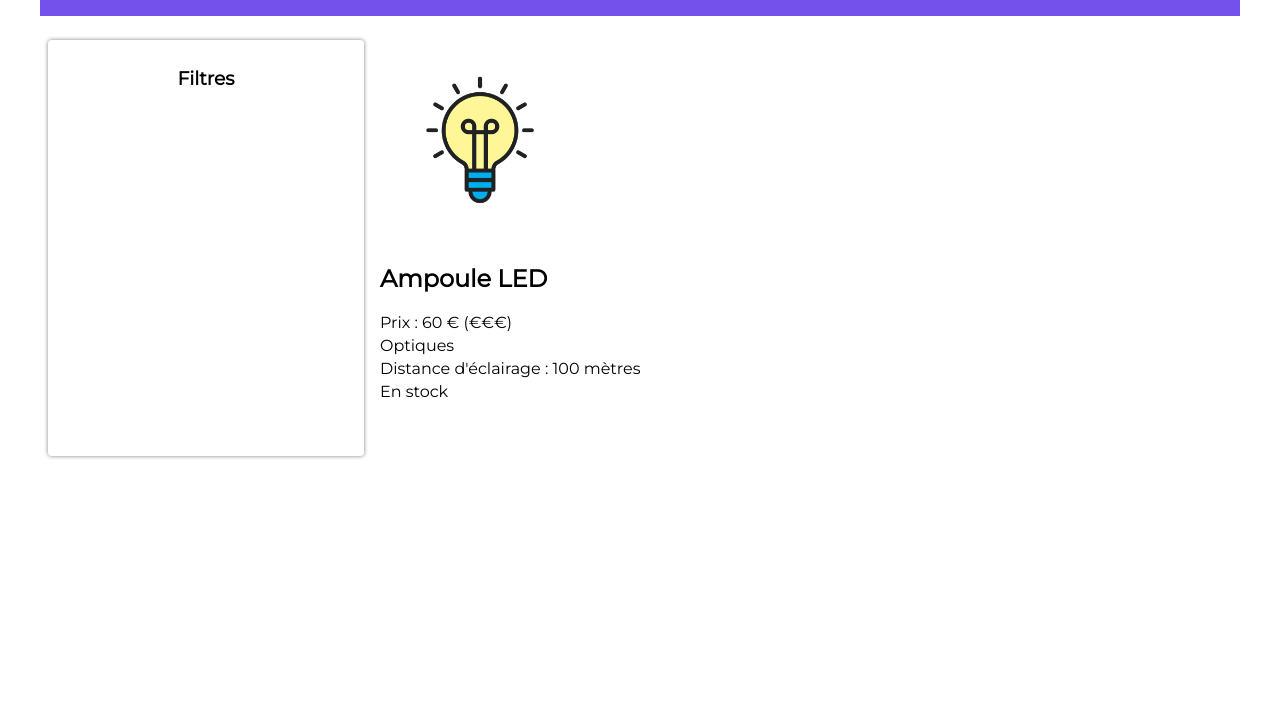
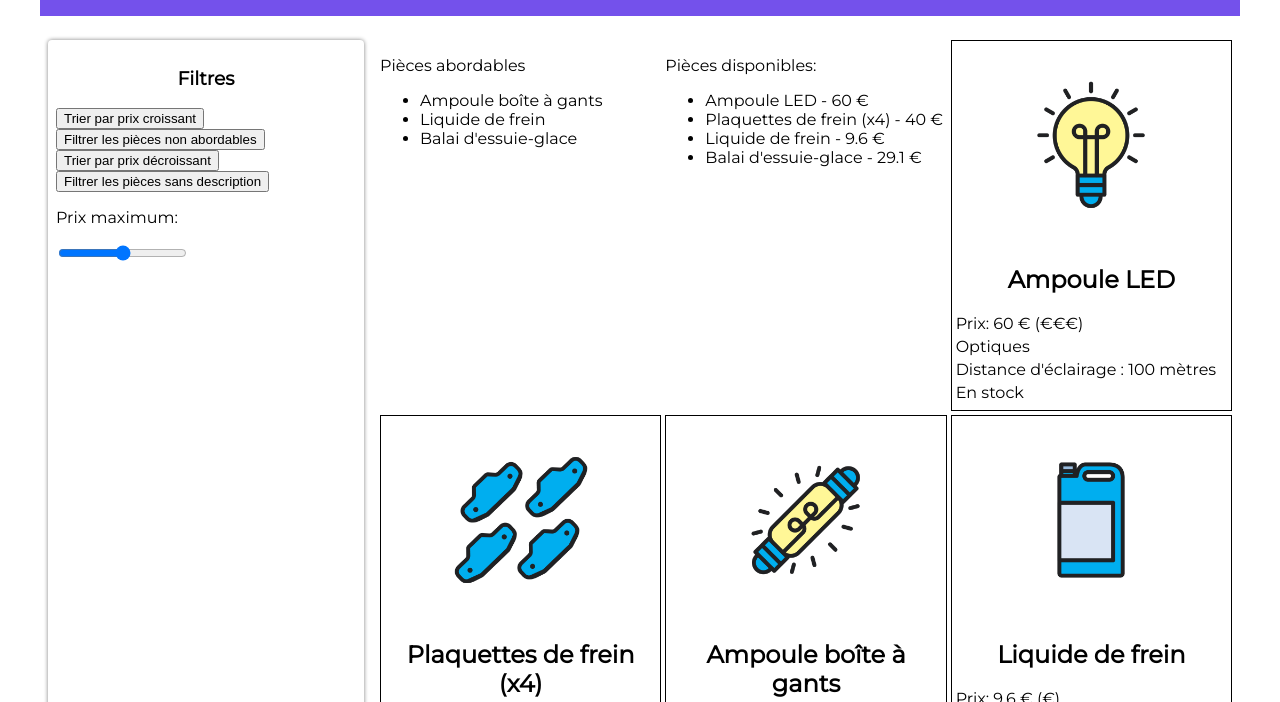
Before and after one commit to VenlaineBenjamin/les-bonne-pi-ce, a website: page index.html in a window 1280 px wide. Shown: the part 98-800 px from the top of the page. Drawn offline with Linux system fonts and the light colour scheme.

Commit message:
finish cours 2

```diff
--- a/index.html
+++ b/index.html
@@ -1,24 +1,50 @@
 <!DOCTYPE html>
 <html lang="fr">
     <head>
-		<meta charset="utf-8">
+        <meta charset="utf-8" />
         <title>Les Bonnes Pièces</title>
-		<link rel="stylesheet" href="styles.css">
+        <link rel="stylesheet" href="styles.css" />
         <script type="module" src="pieces.js"></script>
     </head>
     <body>
         <header>
-			<img src="images/logo-les-bonnes-pieces.png" alt="LOGO">
+            <img src="images/logo-les-bonnes-pieces.png" alt="LOGO" />
             <h1>Les Bonnes Pièces</h1>
         </header>
         <main>
             <!-- Menu de recherche -->
             <section class="filtres">
                 <h3>Filtres</h3>
+                <button class="btn-trier">Trier par prix croissant</button>
+                <br />
+                <button class="btn-filtrer">
+                    Filtrer les pièces non abordables
+                </button>
+                <br />
+                <button class="btn-decroissant">
+                    Trier par prix décroissant
+                </button>
+                <br />
+                <button class="btn-nodesc">
+                    Filtrer les pièces sans description
+                </button>
+                <br />
+                <p>Prix maximum:</p>
+                <input
+                    type="range"
+                    name="prix-max"
+                    id="prix-max"
+                    min="0"
+                    max="60"
+                    step="5"
+                />
             </section>
 
             <!-- Fiches produits -->
             <section class="fiches">
+                <!-- Code ajouté -->
+                <div class="abordables"></div>
+                <div class="disponibles"></div>
             </section>
         </main>
     </body>
--- a/pieces-autos.json
+++ b/pieces-autos.json
@@ -24,7 +24,7 @@
         "categorie": "Optiques",
         "description": "Pour y voir clair dans l’habitacle.",
         "disponibilite": false,
-        "image": "images/ampoule-gants.png"
+        "image": "images/ampoule-boite-a-gants.png"
     },
     {
         "id": 4,
--- a/pieces.js
+++ b/pieces.js
@@ -1,35 +1,148 @@
+// Récupération des pièces depuis le fichier JSON
 const reponse = await fetch("pieces-autos.json");
 const pieces = await reponse.json();
 
-const article = pieces[0];
-
+function genererPieces(pieces) {
+    for (let i = 0; i < pieces.length; i++) {
+        const article = pieces[i];
+        // Récupération de l'élément du DOM qui accueillera les fiches
+        const sectionFiches = document.querySelector(".fiches");
+        // Création d’une balise dédiée à une pièce automobile
+        const pieceElement = document.createElement("article");
+        // Création des balises
         const imageElement = document.createElement("img");
         imageElement.src = article.image;
-
         const nomElement = document.createElement("h2");
         nomElement.innerText = article.nom;
-
         const prixElement = document.createElement("p");
-prixElement.innerText = `Prix : ${article.prix} € (${
+        prixElement.innerText = `Prix: ${article.prix} € (${
             article.prix < 35 ? "€" : "€€€"
         })`;
-
         const categorieElement = document.createElement("p");
         categorieElement.innerText = article.categorie ?? "(aucune catégorie)";
-
         const descriptionElement = document.createElement("p");
-descriptionElement.innerText = article.description ?? "(aucune description)";
-
-const inStockElement = document.createElement("p");
-inStockElement.innerText = article.disponibilite
+        descriptionElement.innerText =
+            article.description ?? "Pas de description pour le moment.";
+        const stockElement = document.createElement("p");
+        stockElement.innerText = article.disponibilite
             ? "En stock"
             : "Rupture de stock";
 
-const sectionFiches = document.querySelector(".fiches");
+        // On rattache la balise article a la section Fiches
+        sectionFiches.appendChild(pieceElement);
+        // On rattache l’image à pieceElement (la balise article)
+        pieceElement.appendChild(imageElement);
+        pieceElement.appendChild(nomElement);
+        pieceElement.appendChild(prixElement);
+        pieceElement.appendChild(categorieElement);
+        //Ajout des éléments au DOM pour l'exercice
+        pieceElement.appendChild(descriptionElement);
+        pieceElement.appendChild(stockElement);
+    }
+}
 
-sectionFiches.appendChild(imageElement);
-sectionFiches.appendChild(nomElement);
-sectionFiches.appendChild(prixElement);
-sectionFiches.appendChild(categorieElement);
-sectionFiches.appendChild(descriptionElement);
-sectionFiches.appendChild(inStockElement);
+genererPieces(pieces);
+
+//gestion des bouttons
+const boutonTrier = document.querySelector(".btn-trier");
+
+boutonTrier.addEventListener("click", function () {
+    const piecesOrdonnees = Array.from(pieces);
+    piecesOrdonnees.sort(function (a, b) {
+        return a.prix - b.prix;
+    });
+    document.querySelector(".fiches").innerHTML = "";
+    genererPieces(piecesOrdonnees);
+});
+
+const boutonFiltrer = document.querySelector(".btn-filtrer");
+
+boutonFiltrer.addEventListener("click", function () {
+    const piecesFiltrees = pieces.filter(function (piece) {
+        return piece.prix <= 35;
+    });
+    document.querySelector(".fiches").innerHTML = "";
+    genererPieces(piecesFiltrees);
+});
+
+//Correction Exercice
+const boutonDecroissant = document.querySelector(".btn-decroissant");
+
+boutonDecroissant.addEventListener("click", function () {
+    const piecesOrdonnees = Array.from(pieces);
+    piecesOrdonnees.sort(function (a, b) {
+        return b.prix - a.prix;
+    });
+    document.querySelector(".fiches").innerHTML = "";
+    genererPieces(piecesOrdonnees);
+});
+
+const boutonNoDescription = document.querySelector(".btn-nodesc");
+
+boutonNoDescription.addEventListener("click", function () {
+    const piecesFiltrees = pieces.filter(function (piece) {
+        return piece.description;
+    });
+    document.querySelector(".fiches").innerHTML = "";
+    genererPieces(piecesFiltrees);
+});
+
+const noms = pieces.map((piece) => piece.nom);
+for (let i = pieces.length - 1; i >= 0; i--) {
+    if (pieces[i].prix > 35) {
+        noms.splice(i, 1);
+    }
+}
+console.log(noms);
+//Création de l'en-tête
+
+const pElement = document.createElement("p");
+pElement.innerText = "Pièces abordables";
+//Création de la liste
+const abordablesElements = document.createElement("ul");
+//Ajout de chaque nom à la liste
+for (let i = 0; i < noms.length; i++) {
+    const nomElement = document.createElement("li");
+    nomElement.innerText = noms[i];
+    abordablesElements.appendChild(nomElement);
+}
+// Ajout de l'en-tête puis de la liste au bloc résultats filtres
+document
+    .querySelector(".abordables")
+    .appendChild(pElement)
+    .appendChild(abordablesElements);
+
+//Code Exercice
+const nomsDisponibles = pieces.map((piece) => piece.nom);
+const prixDisponibles = pieces.map((piece) => piece.prix);
+
+for (let i = pieces.length - 1; i >= 0; i--) {
+    if (pieces[i].disponibilite === false) {
+        nomsDisponibles.splice(i, 1);
+        prixDisponibles.splice(i, 1);
+    }
+}
+
+const disponiblesElement = document.createElement("ul");
+
+for (let i = 0; i < nomsDisponibles.length; i++) {
+    const nomElement = document.createElement("li");
+    nomElement.innerText = `${nomsDisponibles[i]} - ${prixDisponibles[i]} €`;
+    disponiblesElement.appendChild(nomElement);
+}
+
+const pElementDisponible = document.createElement("p");
+pElementDisponible.innerText = "Pièces disponibles:";
+document
+    .querySelector(".disponibles")
+    .appendChild(pElementDisponible)
+    .appendChild(disponiblesElement);
+
+const inputPrixMax = document.querySelector("#prix-max");
+inputPrixMax.addEventListener("input", function () {
+    const piecesFiltrees = pieces.filter(function (piece) {
+        return piece.prix <= inputPrixMax.value;
+    });
+    document.querySelector(".fiches").innerHTML = "";
+    genererPieces(piecesFiltrees);
+});
--- a/styles.css
+++ b/styles.css
@@ -1,10 +1,10 @@
-@import url('https://fonts.googleapis.com/css2?family=Montserrat&display=swap');
+@import url("https://fonts.googleapis.com/css2?family=Montserrat&display=swap");
 
 body {
     max-width: 1200px;
     margin: auto;
     padding: 16px;
-	font-family: 'Montserrat', sans-serif;
+    font-family: "Montserrat", sans-serif;
 }
 
 header {
@@ -45,11 +45,24 @@ main {
 .fiches {
     flex: 1;
     margin: 8px;
+    display: grid;
+    grid-template-columns: repeat(3, 1fr);
+    gap: 4px;
 }
-.fiches img {
+.fiches article {
+    border: 1px solid black;
+    padding: 4px;
+}
+.fiches article img {
+    display: block;
+    margin-left: auto;
+    margin-right: auto;
     max-width: 200px;
 }
-.fiches p {
+.fiches article p {
     margin-top: 4px;
     margin-bottom: 4px;
 }
+.fiches article h2 {
+    text-align: center;
+}
```
Lines whose indentation alone changed are shown as unchanged.
